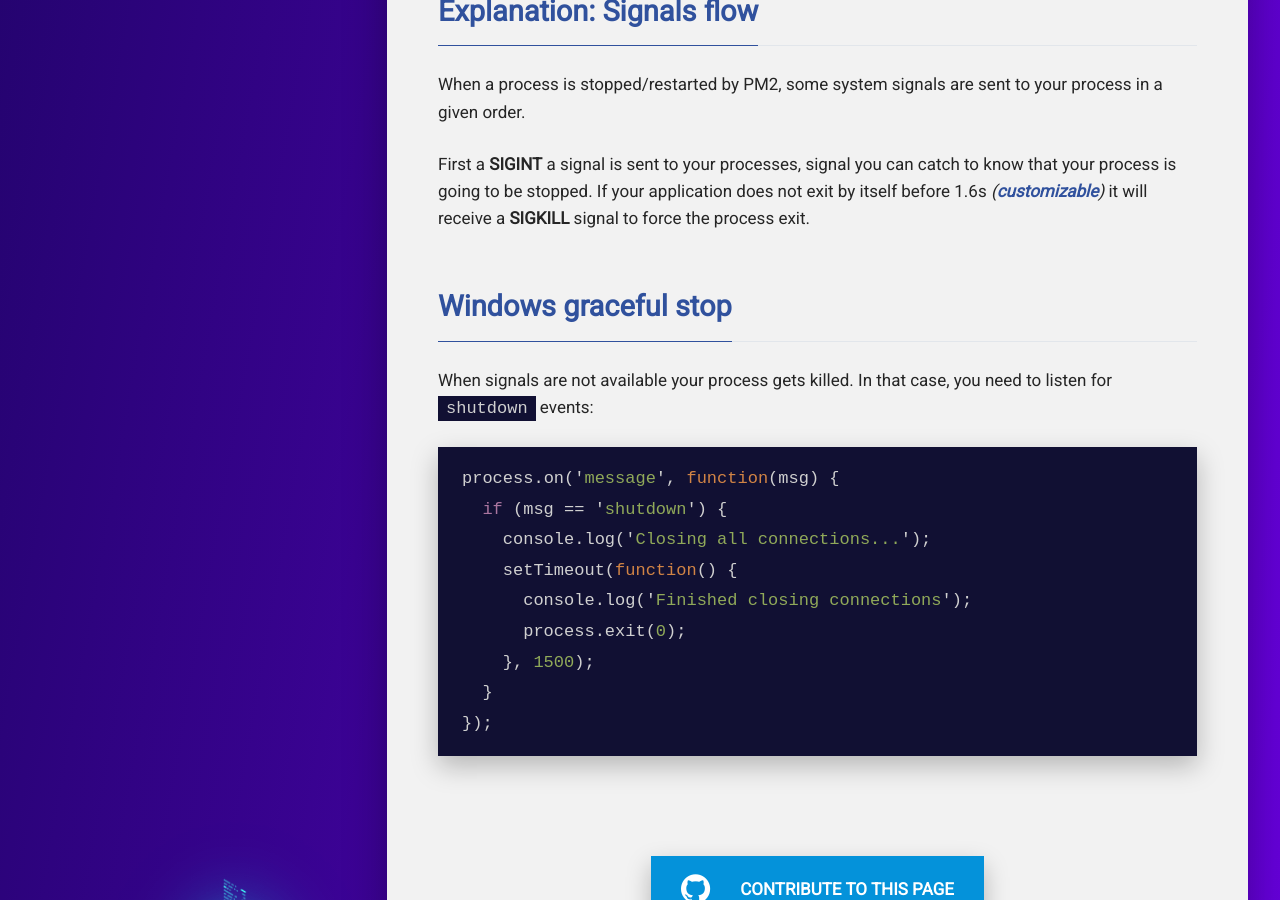
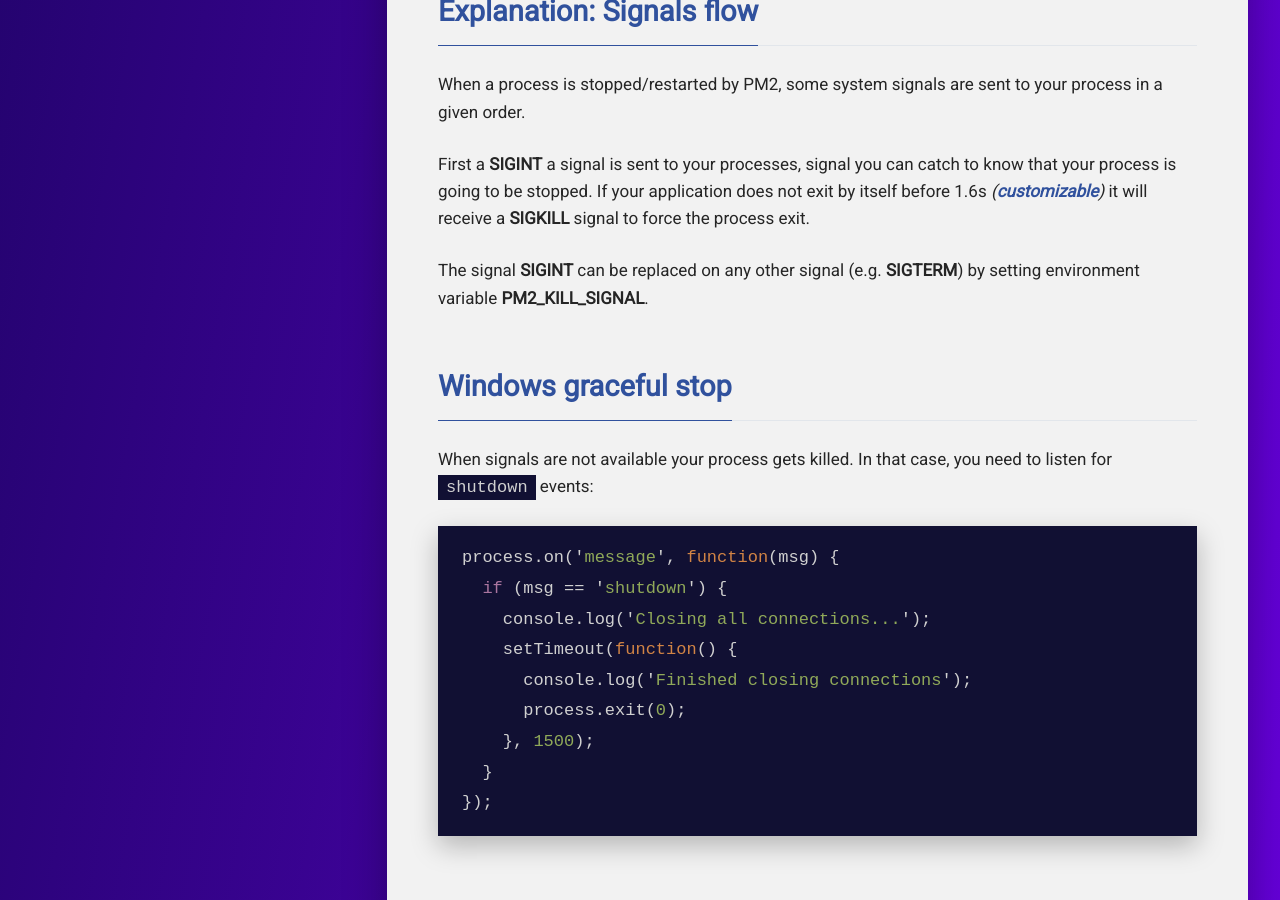
Before and after one commit to pm2-hive/pm2-hive.github.io, a Jekyll site: the page built from docs/features/signals.md, in a window 1280 px wide and 900 px high, scrolled down 2876 px. Built offline with Jekyll 4.4.1, drawn with Linux system fonts in a browser that asks for light colours; comment, search, counter and statistics services are not loaded.

Commit message:
Added a note about process.env.PM2_KILL_SIGNAL
https://github.com/Unitech/pm2/blob/master/lib/God/Methods.js#L214
I didn't find information in official docs.
Hope it helps to save someone's time.

```diff
--- a/docs/features/signals.md
+++ b/docs/features/signals.md
@@ -94,6 +94,8 @@
 
 First a **SIGINT** a signal is sent to your processes, signal you can catch to know that your process is going to be stopped. If your application does not exit by itself before 1.6s *([customizable](http://pm2.keymetrics.io/docs/usage/signals-clean-restart/#customize-exit-delay))* it will receive a **SIGKILL** signal to force the process exit.
 
+The signal **SIGINT** can be replaced on any other signal (e.g. **SIGTERM**) by setting environment variable **PM2_KILL_SIGNAL**.
+
 ## Windows graceful stop
 
 When signals are not available your process gets killed. In that case, you need to listen for `shutdown` events:
```
